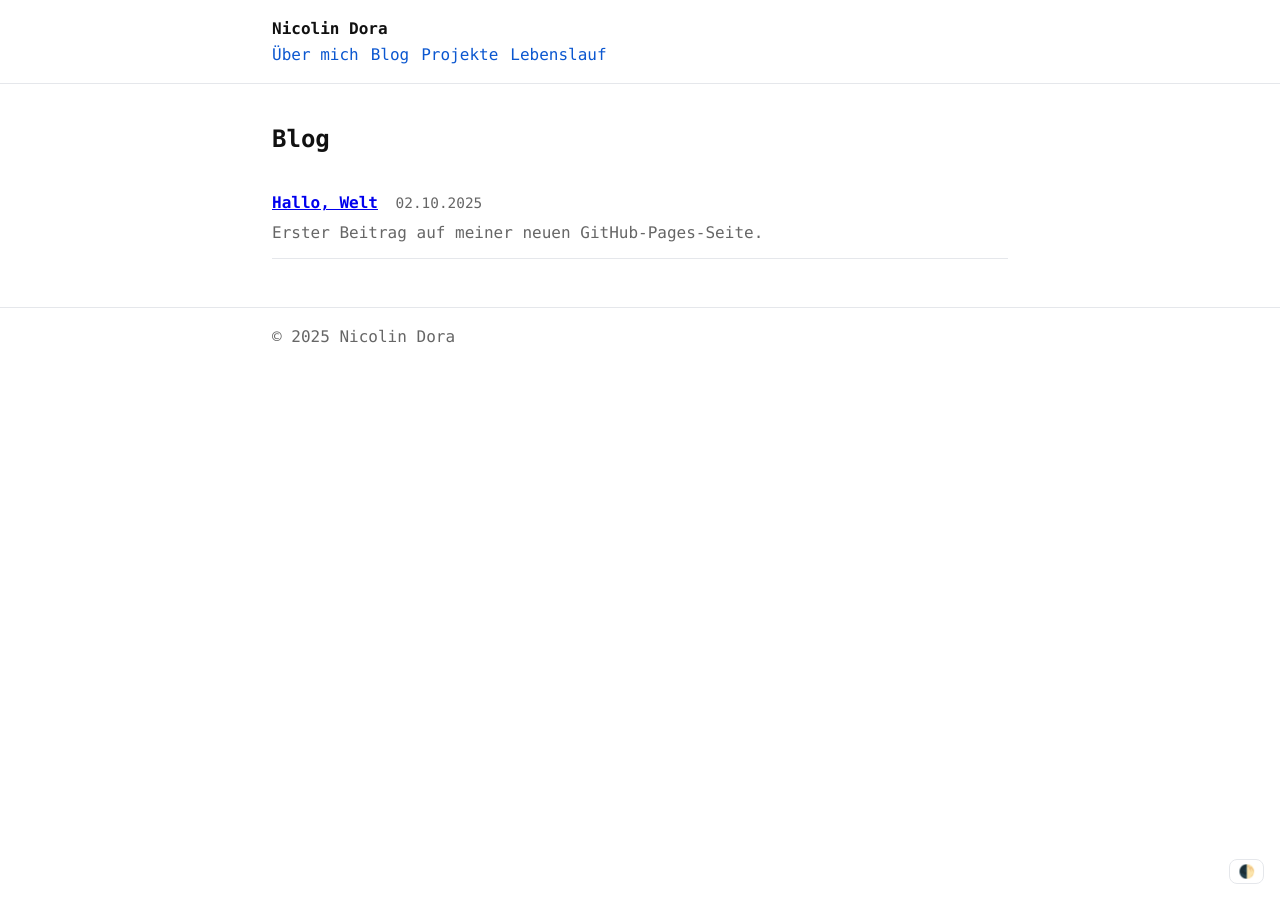
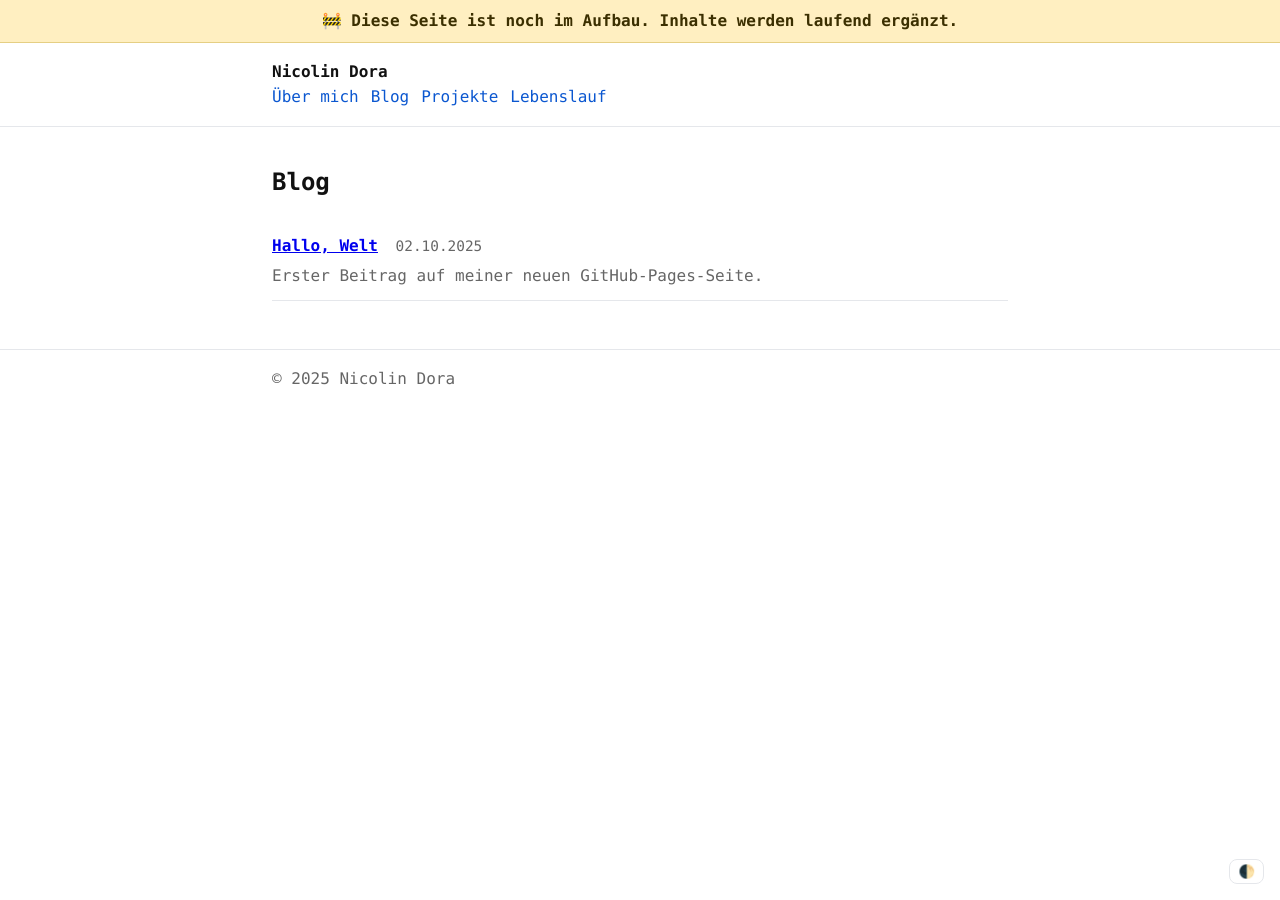
Before and after one commit to devobern/devobern.github.io, a Jekyll site: the page built from _pages/blog.md, in a window 1280 px wide. Built offline with Jekyll 4.4.1, drawn with Linux system fonts in a browser that asks for light colours.

Commit message:
Füge eine Banneranzeige hinzu, um den Status der Seite anzuzeigen

```diff
--- a/_config.yml
+++ b/_config.yml
@@ -3,6 +3,7 @@ description: "Security Analyst • Student • Maker"
 url: "https://nicolin-dora.ch"
 baseurl: ""
 locale: "de-CH"
+show_banner: true
 
 # Autorprofil
 author:
--- a/_layouts/default.html
+++ b/_layouts/default.html
@@ -1,5 +1,10 @@
 {% include head.html %}
 <body class="theme">
+  {% if site.show_banner %}
+  <div class="site-banner" role="status">
+    🚧 Diese Seite ist noch im Aufbau. Inhalte werden laufend ergänzt.
+  </div>
+  {% endif %}
   {% include header.html %}
   <main id="content" class="container" role="main">
     {{ content }}
--- a/assets/css/style.css
+++ b/assets/css/style.css
@@ -82,6 +82,13 @@ pre{background: color-mix(in srgb, var(--border) 60%, transparent); padding: .75
 /* Images */
 img{max-width:100%; height:auto}
 
+/* Banner */
+.site-banner{ position:sticky; top:0; z-index:999; background: #ffefc1; color:#3b2f00; border-bottom: 1px solid #e5cf84; padding:.5rem 1rem; text-align:center; font-weight:700 }
+@media (prefers-color-scheme: dark){
+  .site-banner{ background: #3b2f00; color:#ffefc1; border-bottom-color:#705b11 }
+}
+[data-theme="dark"] .site-banner{ background: #3b2f00; color:#ffefc1; border-bottom-color:#705b11 }
+
 /* CV */
 .cv{display:block}
 .cv-header{display:flex; align-items:center; justify-content:space-between; gap:1rem; border-bottom:1px solid var(--border); padding-bottom:1rem; margin-bottom:1rem}
```
